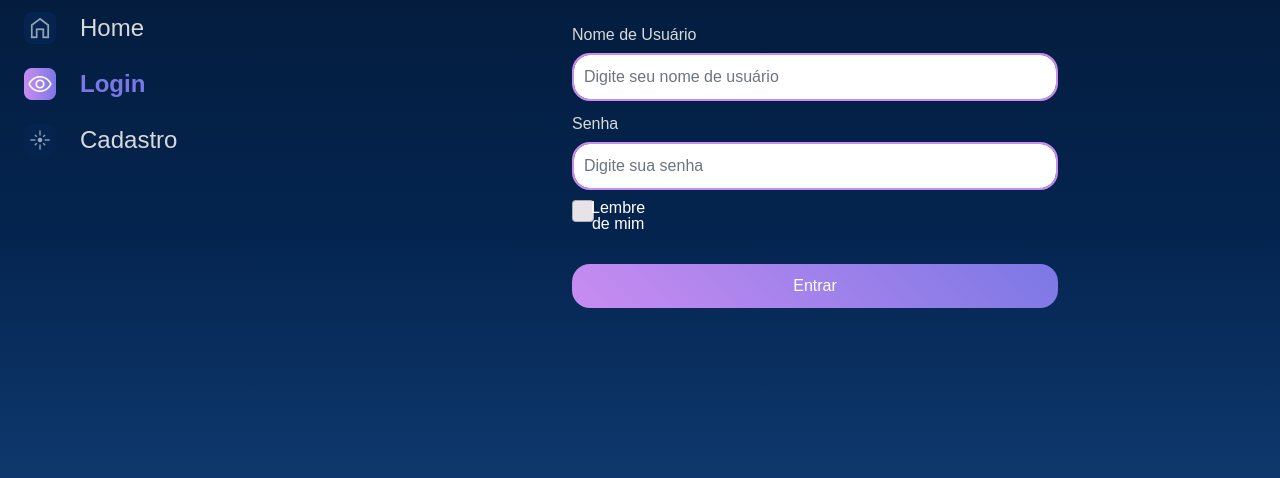
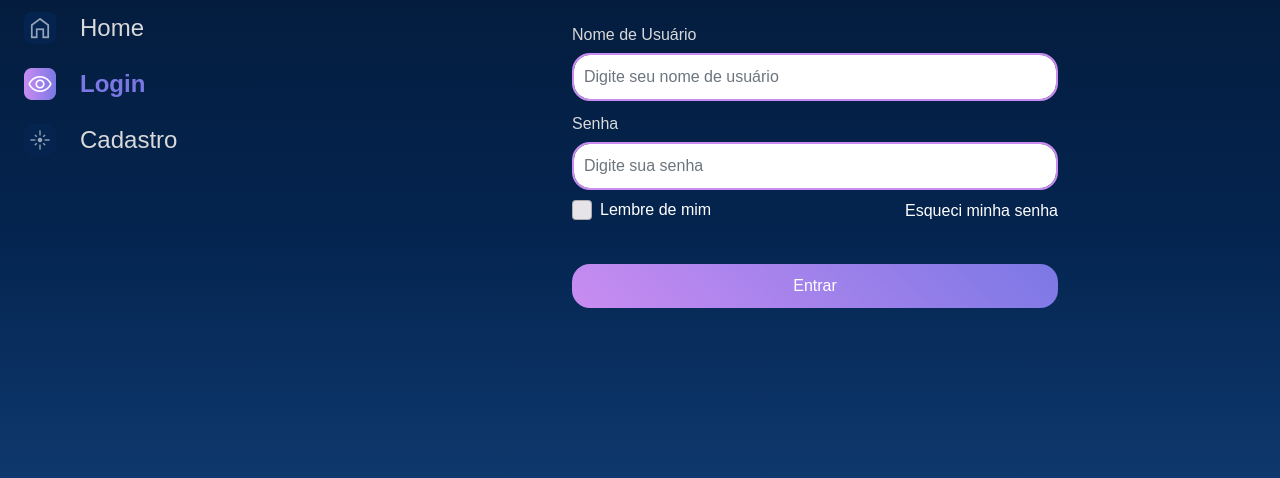
Before and after one commit to ana-rabelo/space-django, a Django app: page /login in a window 1280 px wide. Shown: the part 169-647 px from the top of the page. Run offline with Django 5.2, Linux system fonts and the light colour scheme.

Commit message:
update style for login page

```diff
--- a/setup/static/styles/style.css
+++ b/setup/static/styles/style.css
@@ -123,25 +123,53 @@ table {
     outline: #8b62a6 auto 1px;
 }
 
+.login_opcs{
+    display: flex;
+    justify-content: space-between;
+    margin-top: 0.5rem;
+
+    align-items: center;
+}
+
 .form-check {
-    display: inline-flex;
-    min-height: 24px;
-    width: 100%;
+    display: flex;
+    align-items: center;
 }
 
 .form-check-input {
-    border-radius: 80%;
+    margin: 0;
+    margin-right: 0.5rem;
+    appearance: none;
+    width: 20px;
+    height: 20px;
     background-color: #e6e4e9;
-    padding: 10px;
-    margin-top: 10px;
-    align-items: center;
-    display: flex;
-    flex: none;
-    height: 16px;
-    justify-content: center;
-    position: relative;
+    border-radius: 3px;
+    cursor: pointer;
+}
 
+.form-check-input:checked {
+    background-color: #7B78E5;
 }
+
+.form-check-label {
+    font-size: 1rem;
+    color: white;
+    cursor: pointer;
+}
+
+.forgot-password {
+    font-size: 1rem;
+}
+
+.forgot-password a {
+    text-decoration: none;
+    color: white; /* Cor do link */
+}
+
+.forgot-password a:hover {
+    text-decoration: underline; /* Adicionando sublinhado ao passar o mouse */
+}
+
 
 .check-label {
     color: white;
--- a/templates/usuarios/login.html
+++ b/templates/usuarios/login.html
@@ -30,8 +30,15 @@
                         </div>
                         {% endfor %}
                     </div>
-                    <div class="form-check">
-                        <button class="form-check-input" type="checkbox" id="rememberMe"><label class="check-label" >Lembre de mim</label></button>
+                    <div class="login_opcs">
+                        <div class="form-check">
+                            <input class="form-check-input" type="checkbox" id="rememberMe">
+                            <label class="form-check-label" for="rememberMe">Lembre de mim</label>
+                        </div>
+
+                        <div class="forgot-password">
+                            <a href="#">Esqueci minha senha</a>
+                        </div>
                     </div>
                     <div>
                         <button type="submit" class="btn col-12 button_login " style="padding: top 5px; margin-top: 40px">Entrar</button>
```
